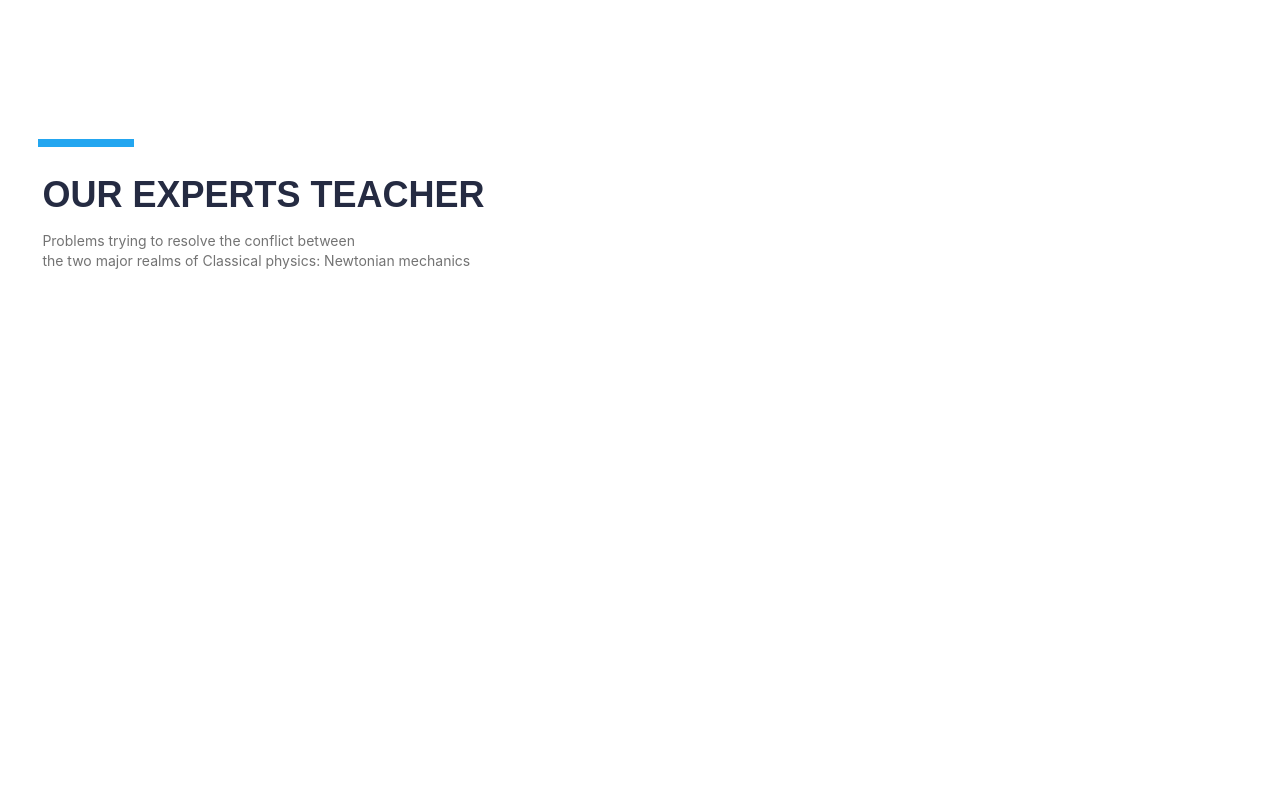
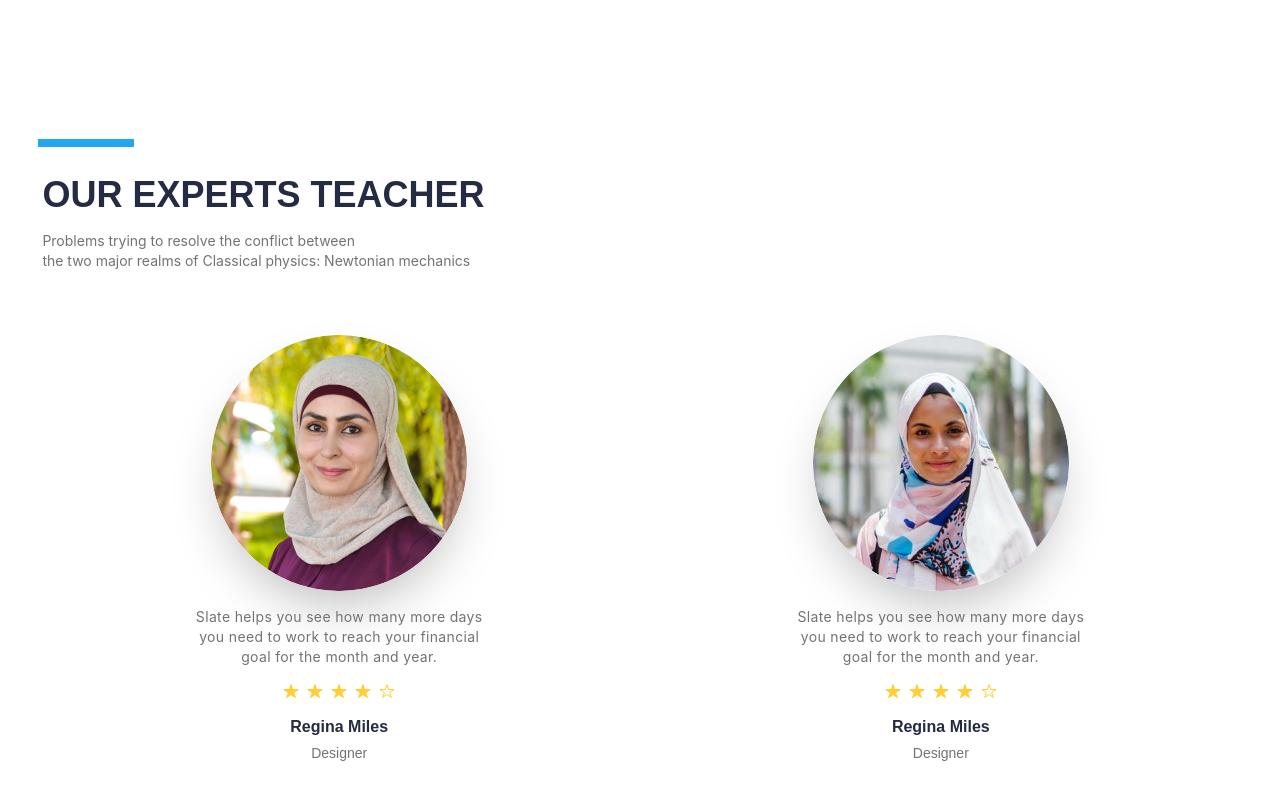
Before and after one commit to MaximFedarau/Egghead-Courses-Frontend, a Next.js app: page / in a window 1280 px wide. Shown: the part 3109-3909 px from the top of the page. Before the commit the page ends 3521 px from the top, so only its background shows below. Built offline with nearby package versions, Linux system fonts and the light colour scheme.

Commit message:
feat: finish TeacherShowcase component

```diff
--- a/components/Defaults/ImageButton/ImageButton.component.tsx
+++ /dev/null
@@ -1,27 +0,0 @@
-//Types
-import React, { ReactElement } from 'react';
-
-//Next Components
-import NextImage, { ImageProps } from 'next/image';
-
-//Interface for Props
-interface ImageButtonProps extends ImageProps {
-  width?: string;
-  height?: string;
-  buttonStyle?: string;
-}
-
-// Default Component
-
-export default function ImageButton({
-  width = 'w-full',
-  height = 'h-full',
-  buttonStyle,
-  ...props
-}: ImageButtonProps): ReactElement {
-  return (
-    <button className={`active:opacity-80 ${width} ${height} ${buttonStyle}`}>
-      <NextImage width="100%" height="100%" {...props} />
-    </button>
-  );
-}
--- a/components/Home/CoursesOverview/Panel/Panel/Panel.component.tsx
+++ b/components/Home/CoursesOverview/Panel/Panel/Panel.component.tsx
@@ -21,15 +21,7 @@ export default function Panel({ image }: PanelProps): ReactElement {
   const [showActions, setShowActions] = React.useState(false);
   return (
     <article className="flex flex-col max-w-[296px]">
-      <section
-        className="relative w-fit h-fit select-none cursor-pointer"
-        onMouseOver={() => {
-          setShowActions(true);
-        }}
-        onMouseLeave={() => {
-          setShowActions(false);
-        }}
-      >
+      <section className="relative w-fit h-fit select-none">
         <section className="absolute top-5 left-5 z-10 flex justify-center items-center w-[3.2rem] h-6 rounded-md bg-danger font-montserrat font-bold text-sm text-white select-none">
           Sale
         </section>
@@ -37,10 +29,16 @@ export default function Panel({ image }: PanelProps): ReactElement {
           src={image}
           width="296px"
           height="364px"
-          className="rounded-md"
+          className="rounded-md cursor-pointer"
           alt="Course Image"
           placeholder="blur"
           blurDataURL="/images/reusables/placeholder-medium.png"
+          onMouseOver={() => {
+            setShowActions(true);
+          }}
+          onMouseLeave={() => {
+            setShowActions(false);
+          }}
         />
         {showActions && (
           <section className="absolute bottom-[10%] z-10 flex justify-center items-center gap-3 w-full">
--- /dev/null
+++ b/components/Home/ServiceOverview/TeacherCard/TeacherCard.component.tsx
@@ -0,0 +1,42 @@
+//Types
+import { ReactElement } from 'react';
+import { TeacherCardProps } from 'types/interface';
+
+// Next Components
+import NextImage from 'next/image';
+
+//Icons
+import { IoStar, IoStarOutline } from 'react-icons/io5';
+
+export default function TeacherCard({ image }: TeacherCardProps): ReactElement {
+  return (
+    <article className="flex flex-col gap-4 items-center">
+      <div className="w-[256px] h-[256px] rounded-full shadow-2xl">
+        <NextImage
+          width="256px"
+          height="256px"
+          className="rounded-full cursor-pointer select-none active:opacity-90"
+          src={image}
+        />
+      </div>
+      <p className="text-center tracking-wide section-description">
+        Slate helps you see how many more days <br /> you need to work to reach
+        your financial <br /> goal for the month and year.
+      </p>
+      <section className="flex flex-row gap-2 select-none">
+        {Array(4)
+          .fill(IoStar)
+          .map((Icon, index) => (
+            <Icon key={index} className="text-panel-star" /> // using index as key, because 1) all items are the same 2) we do not change anything
+          ))}
+        <IoStarOutline className="text-panel-star" />
+      </section>
+      <section className="flex flex-col items-center gap-1 select-none">
+        <p className="font-montserrat font-bold text-base text-dark-background">
+          Regina Miles
+        </p>
+        <p className="font-montserrat text-sm text-secondary">Designer</p>
+      </section>
+    </article>
+  );
+}
--- a/components/Home/ServiceOverview/TeachersShowcase/TeachersShowcase.component.tsx
+++ b/components/Home/ServiceOverview/TeachersShowcase/TeachersShowcase.component.tsx
@@ -1,5 +1,11 @@
 //Types
 import { ReactElement } from 'react';
+
+//Constants
+import { TEACHERS_INFO } from 'constants/data';
+
+//Components
+import TeacherCard from 'components/Home/ServiceOverview/TeacherCard/TeacherCard.component';
 
 export default function TeachersShowcase(): ReactElement {
   return (
@@ -16,6 +22,11 @@ export default function TeachersShowcase(): ReactElement {
             physics: Newtonian mechanics
           </p>
         </header>
+        <section className="grid grid-cols-1 sm:grid-cols-2 justify-items-center gap-y-12 w-full max-w-[1680px] pt-12 lg:pt-16">
+          {TEACHERS_INFO.map((props) => (
+            <TeacherCard key={props.image} {...props} />
+          ))}
+        </section>
       </section>
     </section>
   );
--- a/components/MainLayout/Header/Header.component.tsx
+++ b/components/MainLayout/Header/Header.component.tsx
@@ -24,6 +24,8 @@ const ICON_STYLE = {
 export default function Header(): ReactElement {
   return (
     <header className="fixed top-0 z-20 flex items-center md:justify-center w-full h-24 px-1 bg-dark-background/[.85] backdrop-blur-2xl select-none">
+      {/* If we remove min-w-[240px], then content will start to stick together on devices with VERY small width (about 60px-70px).
+      Now, only part of header content will be available. */}
       <nav className="flex items-center justify-between w-full min-w-[240px] max-w-[1180px] pr-1 md:pr-2">
         <section className="flex items-center justify-between w-[50vw] max-w-[500px]">
           {/* ? Wrap it in a div to make it look the same on very small width devices */}
--- a/constants/data.ts
+++ b/constants/data.ts
@@ -4,6 +4,7 @@ import {
   PanelProps,
   PanelIconProps,
   CurriculumItemProps,
+  TeacherCardProps,
 } from 'types/interface';
 import { CONTENT_TYPES, STYLE_TYPES, CONTENT_SIZES } from 'types/enum';
 
@@ -25,7 +26,7 @@ import {
 } from 'react-icons/io5';
 import { IconType } from 'react-icons';
 
-//Header Navigation Labels
+// Header Navigation Labels
 export const HEADER_NAVIGATION_LABELS = [
   'Home',
   'Product',
@@ -77,7 +78,7 @@ export const GREETINGS_FRAMES: FrameProps[] = [
   },
 ];
 
-// Courses Overview Panels
+// CoursesOverview Panels
 
 export const COURSES_OVERVIEW_PANELS: PanelProps[] = [
   {
@@ -113,7 +114,7 @@ export const PANEL_ICONS: PanelIconProps[] = [
   },
 ];
 
-// Panel Curriculum Info
+// Panel CurriculumItem Info
 
 export const PANEL_CURRICULUM_INFO: CurriculumItemProps[] = [
   {
@@ -132,3 +133,14 @@ export const PANEL_CURRICULUM_INFO: CurriculumItemProps[] = [
     type: CONTENT_TYPES.INFO,
   },
 ];
+
+//ServiceOverview TeacherCard info
+
+export const TEACHERS_INFO: TeacherCardProps[] = [
+  {
+    image: '/images/service-overview/teachers/lady-1.png',
+  },
+  {
+    image: '/images/service-overview/teachers/lady-2.png',
+  },
+];
```
Also changed, not shown: types/interface.ts (+10 -4 lines), public/images/service-overview/teachers/lady-1.png, public/images/service-overview/teachers/lady-2.png.
